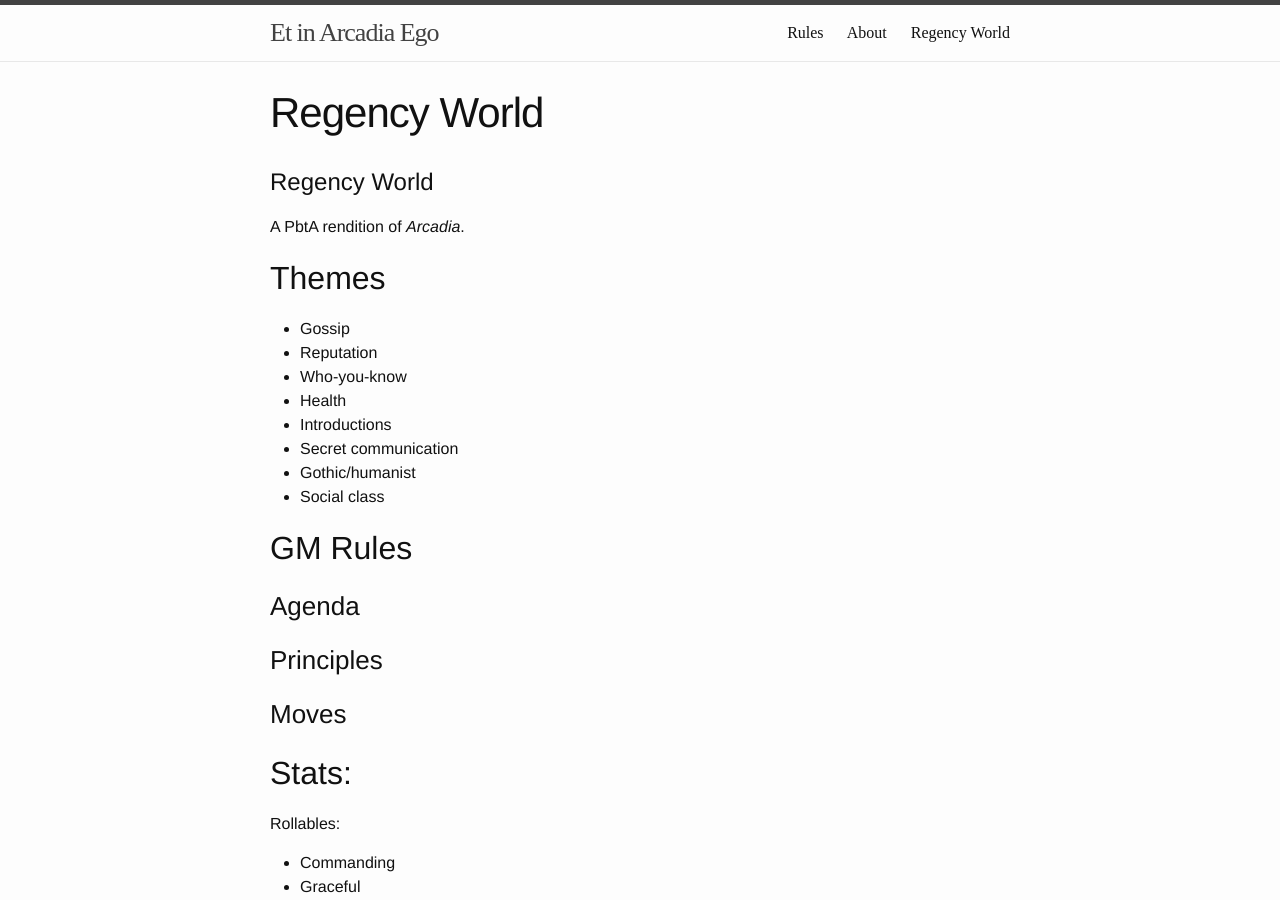
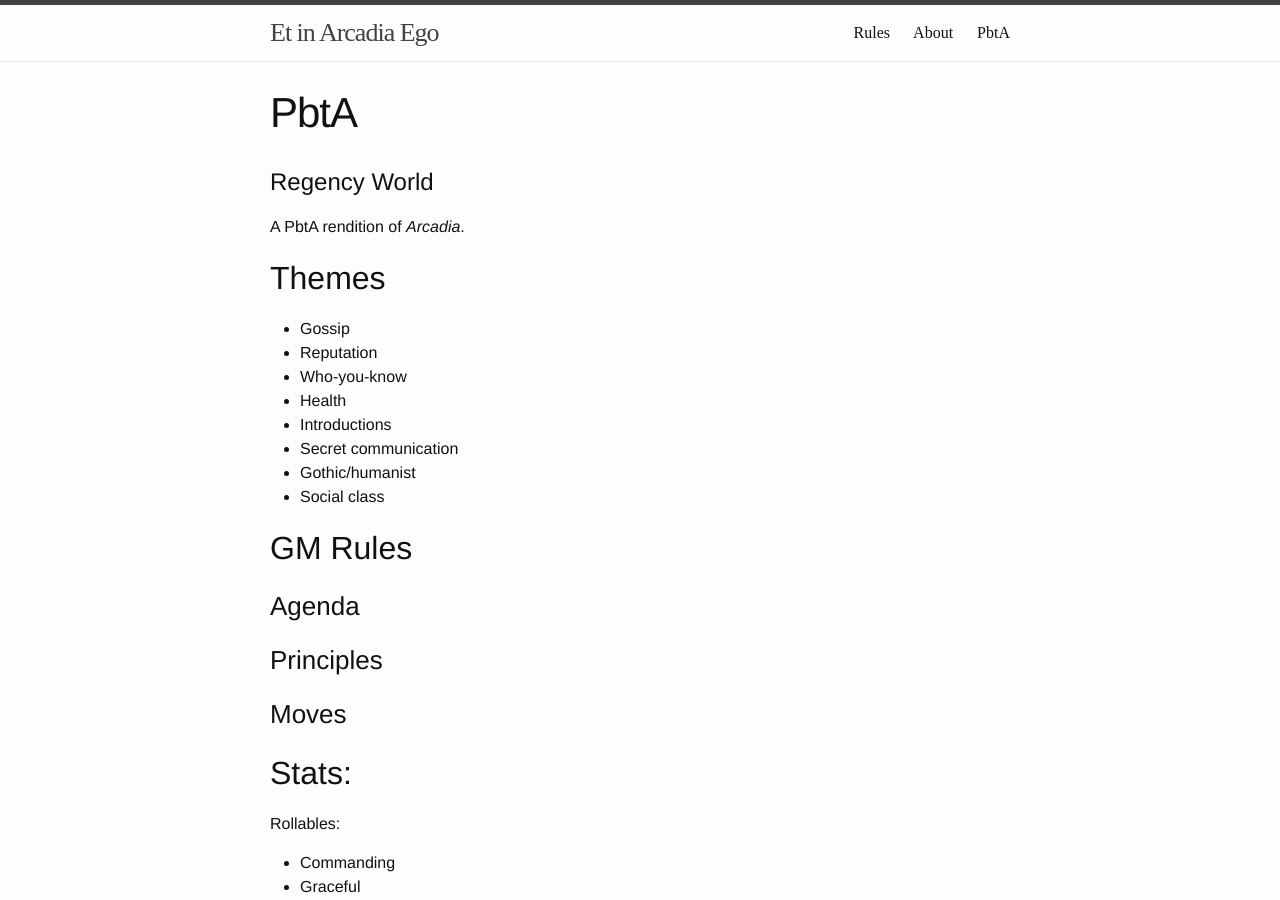
Before and after one commit to wlonk/arcadia, a Jekyll site: the page built from rules/pbta_rules.md, in a window 1280 px wide and 900 px high. Built offline with Jekyll 4.4.1, drawn with Linux system fonts in a browser that asks for light colours; some web fonts are replaced.

Commit message:
Shorten title on PbtA version

```diff
--- a/rules/pbta_rules.md
+++ b/rules/pbta_rules.md
@@ -1,6 +1,6 @@
 ---
 layout: page
-title: Regency World
+title: PbtA
 permalink: /rules/pbta/
 ---
 
```
